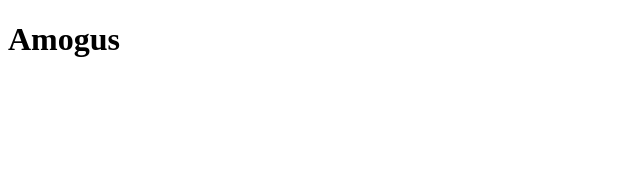
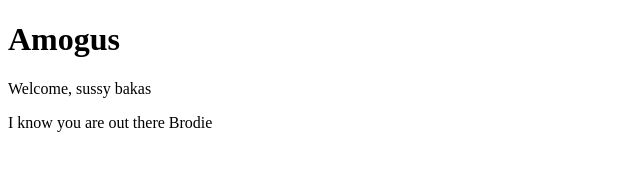
Before and after one commit to StonkfulMaterials/StonkfulMaterials.github.io, a plain HTML site: page index.html in a window 1280 px wide. Shown: the whole page, without its empty margins (0-640 px from the left). Drawn offline with Linux system fonts and the light colour scheme.

Commit message:
Update index.html

```diff
--- a/index.html
+++ b/index.html
@@ -4,5 +4,7 @@
 </head>
 <body>
 <h1>Amogus</h1>
+<p>Welcome, sussy bakas</p>
+<p>I know you are out there Brodie</p>
 </body>
 </html>
```
